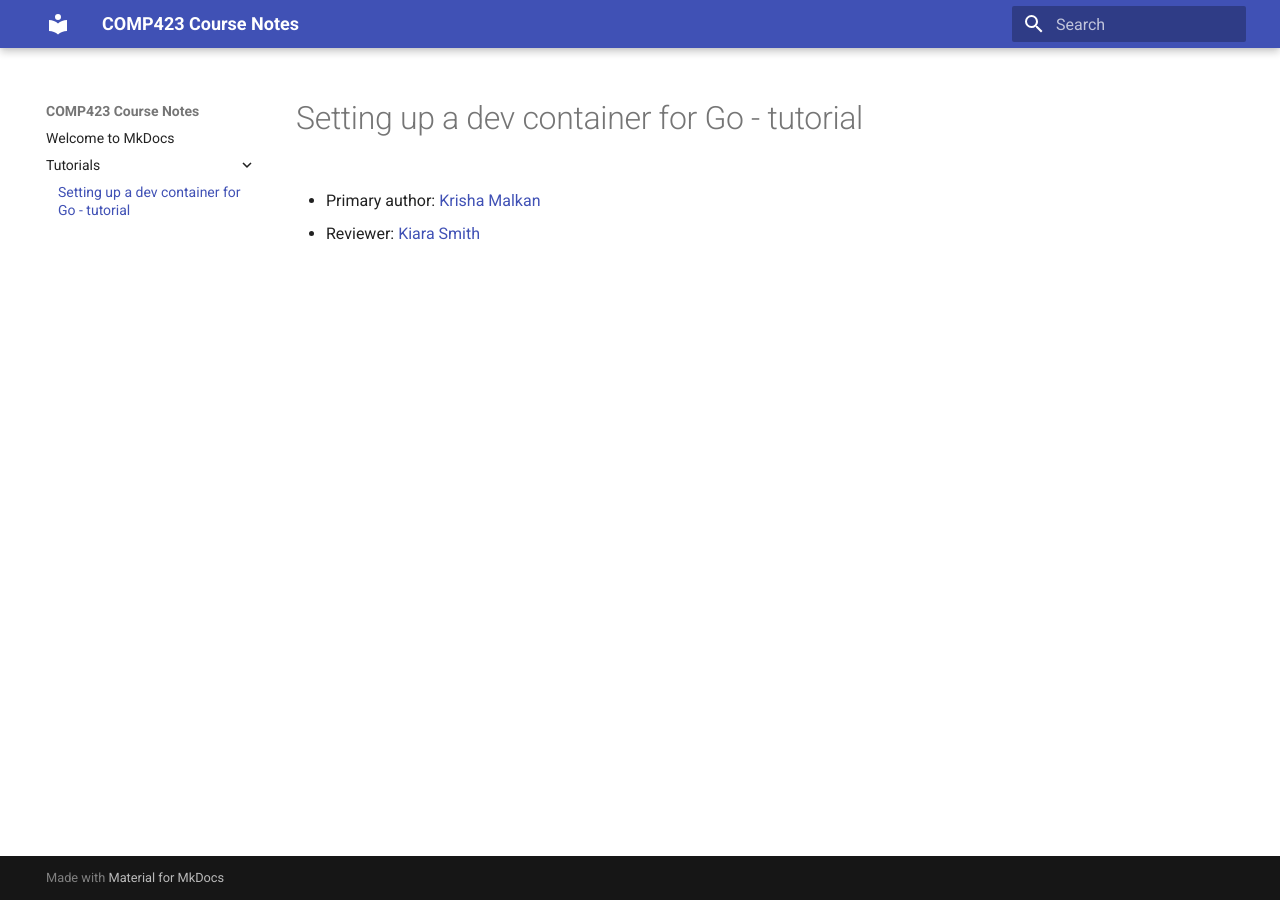
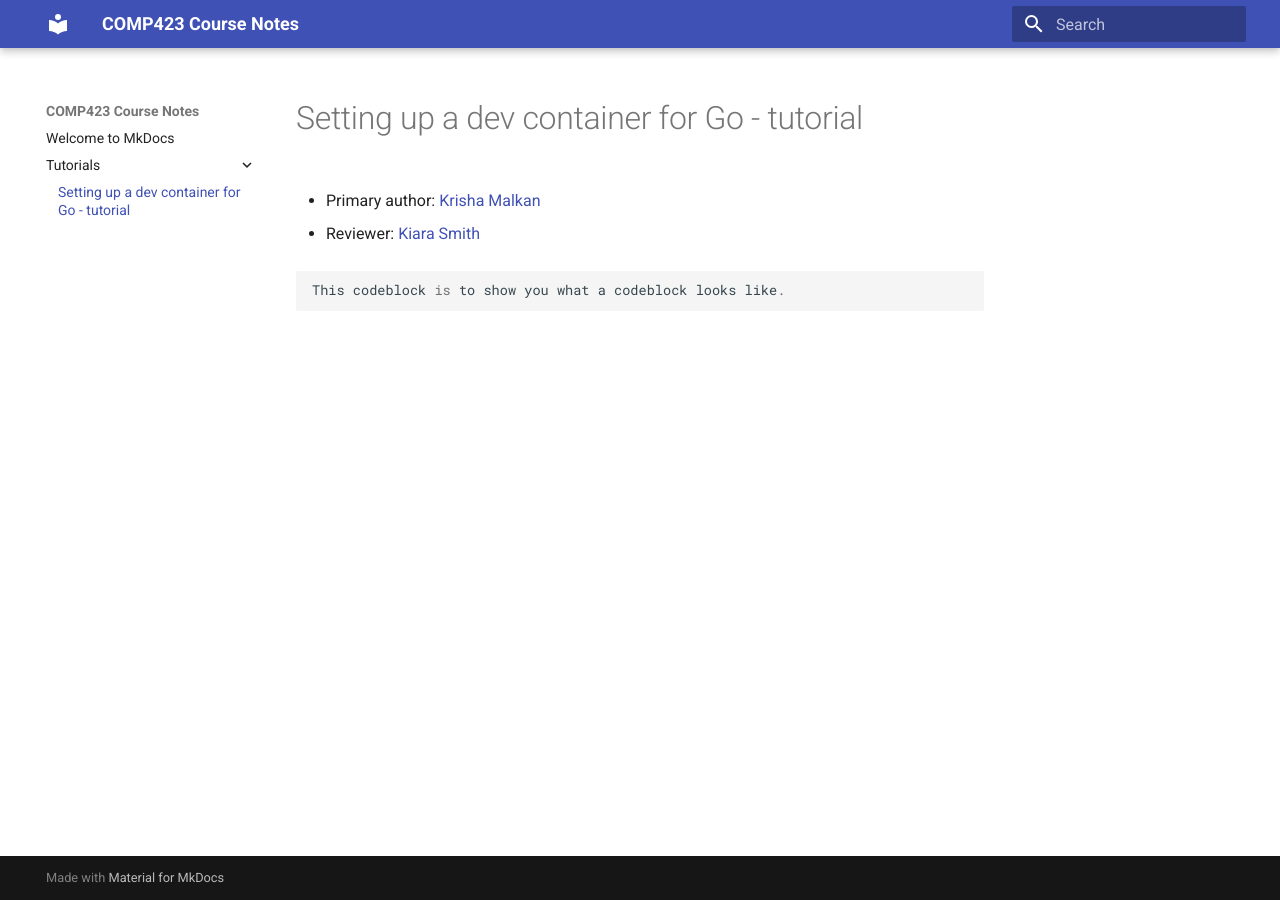
Before and after one commit to kdmalkan/comp423-course-notes, an MkDocs documentation site: the page built from docs/tutorials/go-setup.md, in a window 1280 px wide. Built offline with MkDocs 1.6.1 and Material for MkDocs 9.7.7, drawn with Linux system fonts in a browser that asks for light colours.

Commit message:
Added codeblock

````diff
--- a/docs/tutorials/go-setup.md
+++ b/docs/tutorials/go-setup.md
@@ -3,3 +3,7 @@
 * Primary author: [Krisha Malkan](https://github.com/kdmalkan/comp423-course-notes)
 
 * Reviewer: [Kiara Smith](https://github.com/kiaras4)
+
+``` py
+This codeblock is to show you what a codeblock looks like.
+```
````
